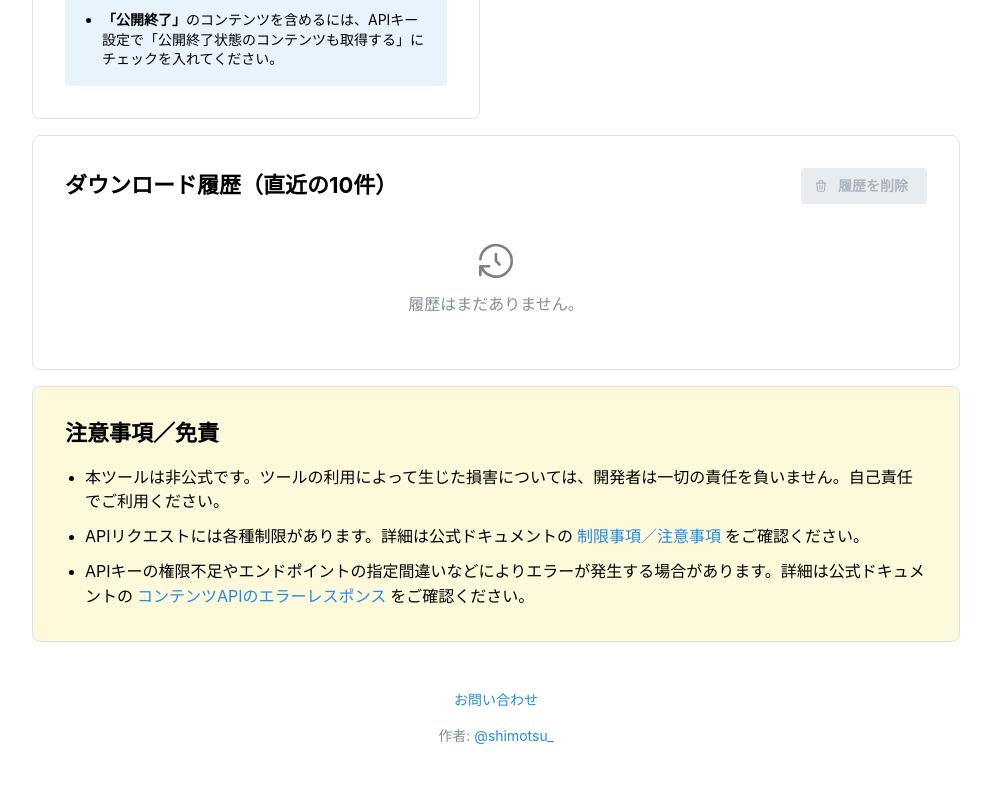
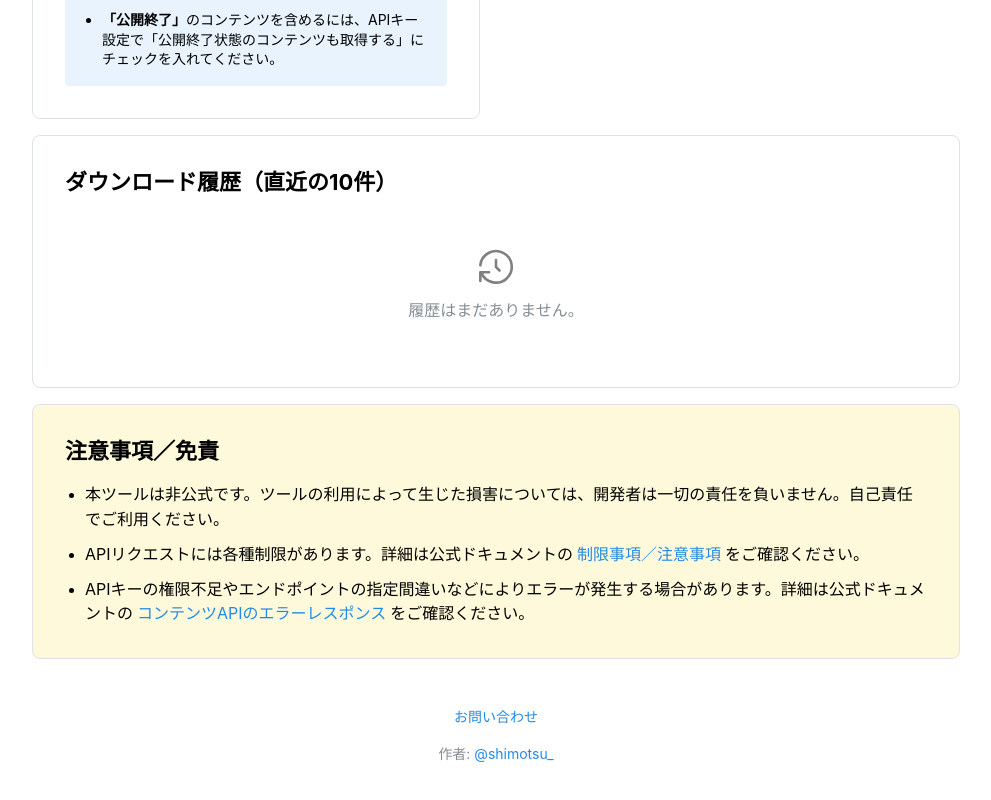
Before and after one commit to shimotsu4431/microCSV, a Next.js app: page / in a window 1280 px wide. Shown: the part 916-1716 px from the top of the page, without its empty margins (144-1135 px from the left). Built offline with nearby package versions, Linux system fonts and the light colour scheme.

Commit message:
ダウンロード履歴コンポーネントの削除ボタンの表示条件を修正し、履歴がない場合のスタックのパディングを調整

```diff
--- a/app/components/DownloadHistory.tsx
+++ b/app/components/DownloadHistory.tsx
@@ -42,6 +42,7 @@ export const DownloadHistory = ({
               ダウンロード履歴（直近の10件）
             </Title>
           </Group>
+          {history.length >= 1 && (
             <Button
               variant="outline"
               color="red"
@@ -51,10 +52,11 @@ export const DownloadHistory = ({
             >
               履歴を削除
             </Button>
+          )}
         </Group>
 
         {history.length === 0 ? (
-          <Stack align="center" gap="xs" py="lg">
+          <Stack align="center" gap="xs" py="xl">
             <IconHistory size={42} stroke={1.5} color="gray" />
             <Text c="dimmed">履歴はまだありません。</Text>
           </Stack>
```
Lines whose indentation alone changed are shown as unchanged.
